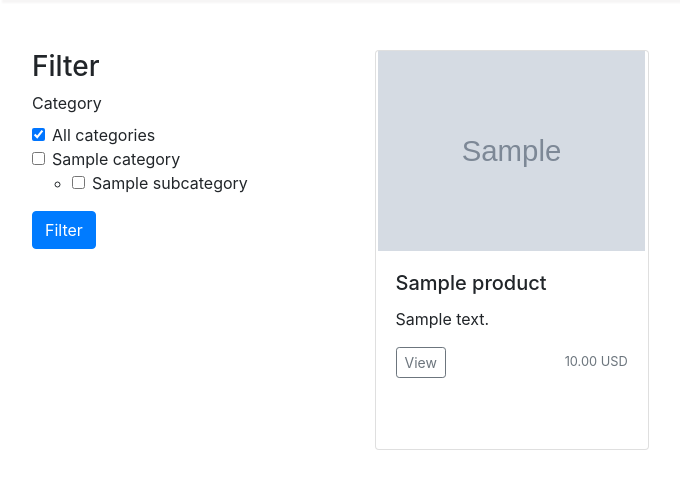
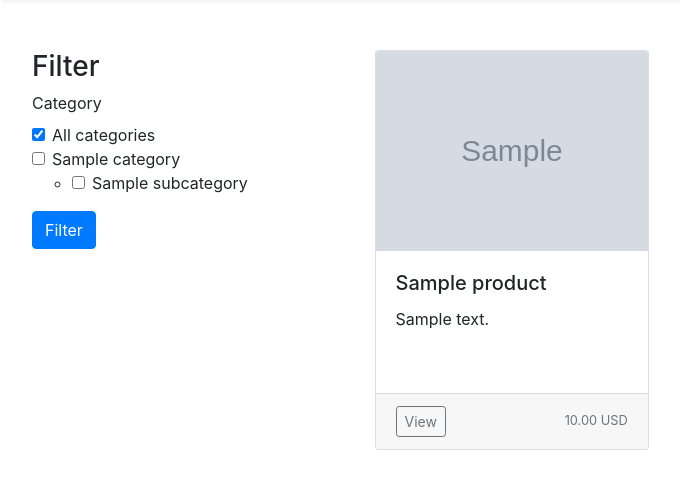
Before and after one commit to Rakeshlalkn/Ecommerse-site.io, a Django app: page /product-list in a window 1280 px wide. Shown: the part 64-553 px from the top of the page, without its empty margins (3-683 px from the left). Run offline with Django 3.2, Linux system fonts and the light colour scheme; tables that the repository leaves empty hold one stand-in row (values such as "Sample post"); grey boxes marked "Sample" are stand-in pictures; some libraries are stand-ins or nearby versions.

Commit message:
Update ajax_product_list.html

```diff
--- a/products/templates/ajax_product_list.html
+++ b/products/templates/ajax_product_list.html
@@ -3,13 +3,15 @@
     <div class="col-md-4">
         <div class="card mb-4 box-shadow" style="height: 400px; width: 100%;">
             {% if product.image %}
-                <img class="card-img-top" src="{{ product.image.url }}" alt="{{ product.name }}" style="height: 200px; width: 100%; object-fit: contain;">
+                <img class="card-img-top" src="{{ product.image.url }}" alt="{{ product.name }}" style="height: 200px; width: 100%; object-fit: cover;">
             {% else %}
-                <img class="card-img-top" src="https://www.agrimart.in/uploads/vendor_logo_image/default.jpg" alt="{{ product.name }}" style="height: 200px; width: 100%; object-fit: contain;">
+                <img class="card-img-top" src="https://www.agrimart.in/uploads/vendor_logo_image/default.jpg" alt="{{ product.name }}" style="height: 200px; width: 100%; object-fit: cover;">
             {% endif %}
             <div class="card-body" style="overflow: hidden;">
                 <h5 class="card-title">{{ product.name }}</h5>
                 <p class="card-text">{{ product.description }}</p>
+            </div>
+            <div class="card-footer">
                 <div class="d-flex justify-content-between align-items-center">
                     <div class="btn-group">
                         <button class="btn btn-sm btn-outline-secondary">View</button>
```
